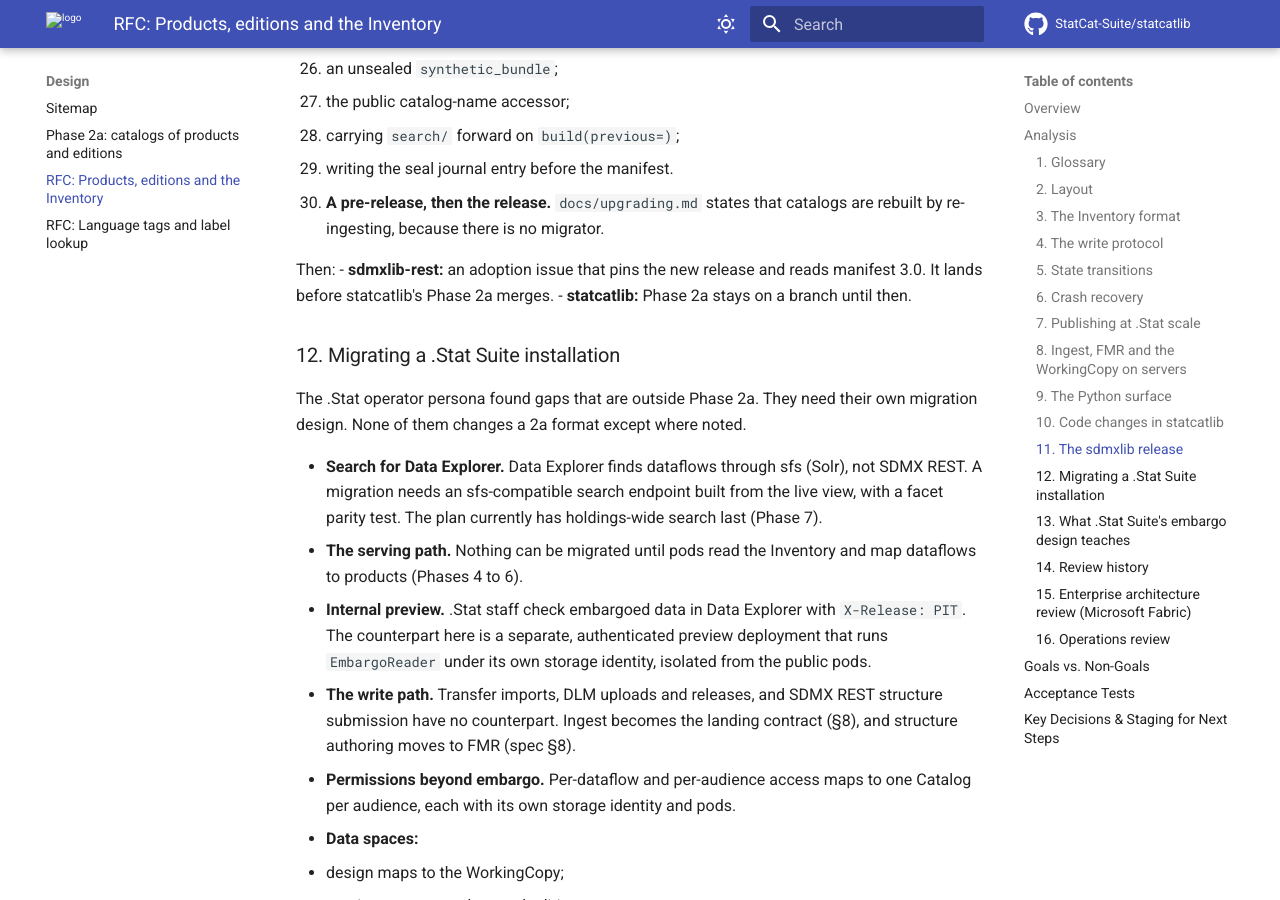
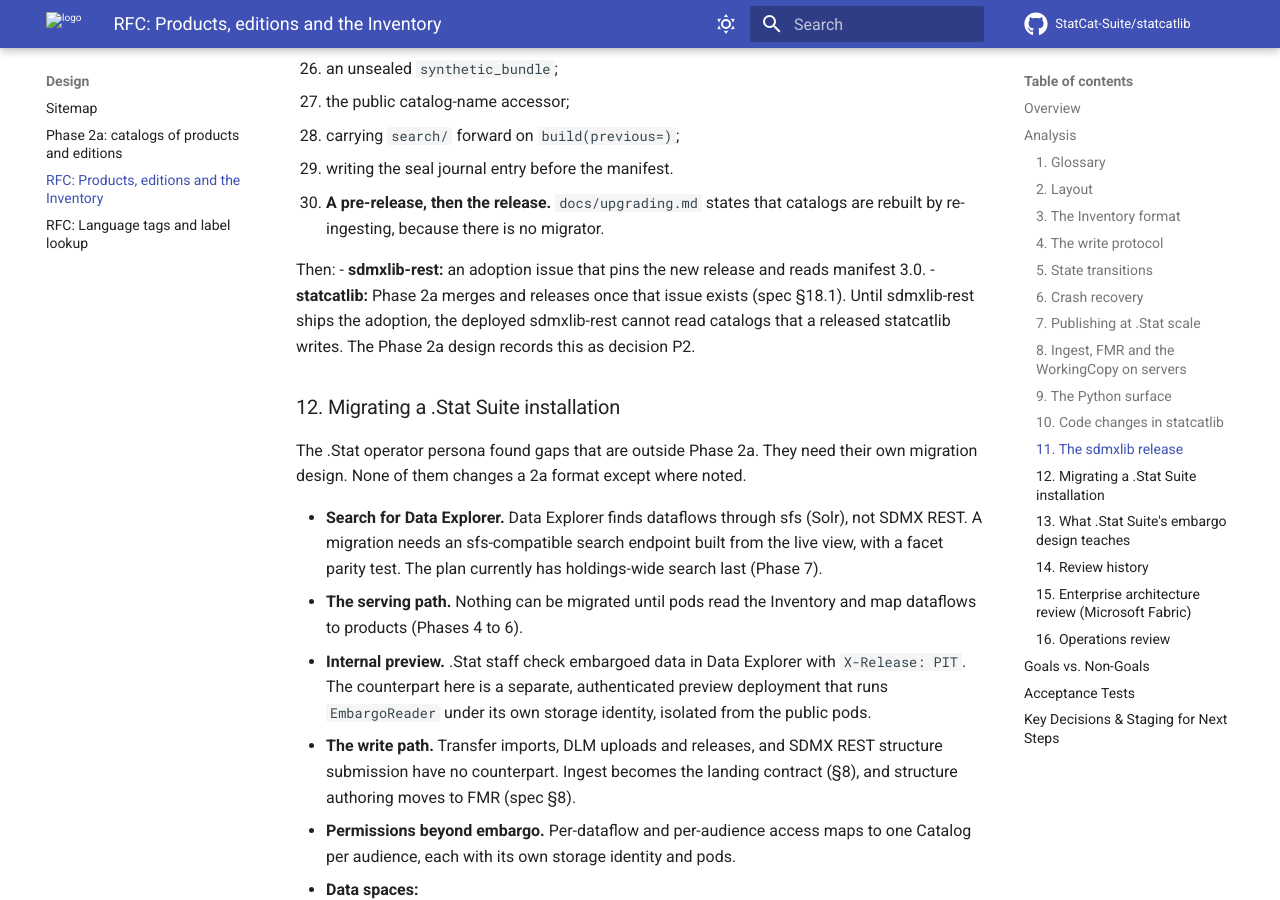
Before and after one commit to StatCat-Suite/statcatlib, an MkDocs documentation site: the page built from docs/design/products-editions-inventory.md, in a window 1280 px wide and 900 px high, scrolled down 11837 px. Built offline with MkDocs 1.6.1 and Material for MkDocs 9.7.7, drawn with Linux system fonts in a browser that asks for light colours; comment, search, counter and statistics services are not loaded.

Commit message:
docs(design): state spec §18.1's adoption gate in RFC §11 (GH-96)

```diff
--- a/docs/design/products-editions-inventory.md
+++ b/docs/design/products-editions-inventory.md
@@ -446,8 +446,11 @@ The order of work comes from the readiness reviewer.
 
 Then:
 - **sdmxlib-rest:** an adoption issue that pins the new release and reads
-  manifest 3.0. It lands before statcatlib's Phase 2a merges.
-- **statcatlib:** Phase 2a stays on a branch until then.
+  manifest 3.0.
+- **statcatlib:** Phase 2a merges and releases once that issue exists (spec
+  §18.1). Until sdmxlib-rest ships the adoption, the deployed sdmxlib-rest
+  cannot read catalogs that a released statcatlib writes. The Phase 2a design
+  records this as decision P2.
 
 ### 12. Migrating a .Stat Suite installation
 
```
